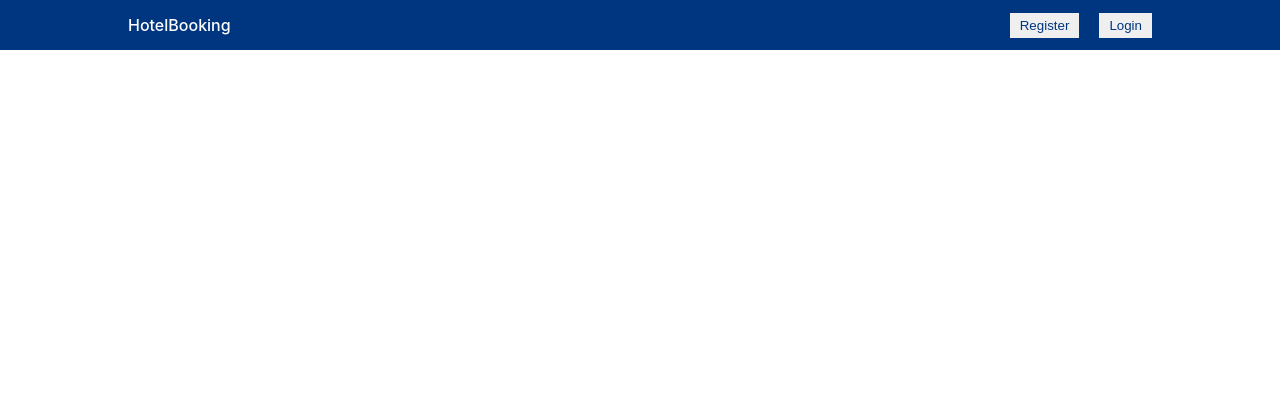
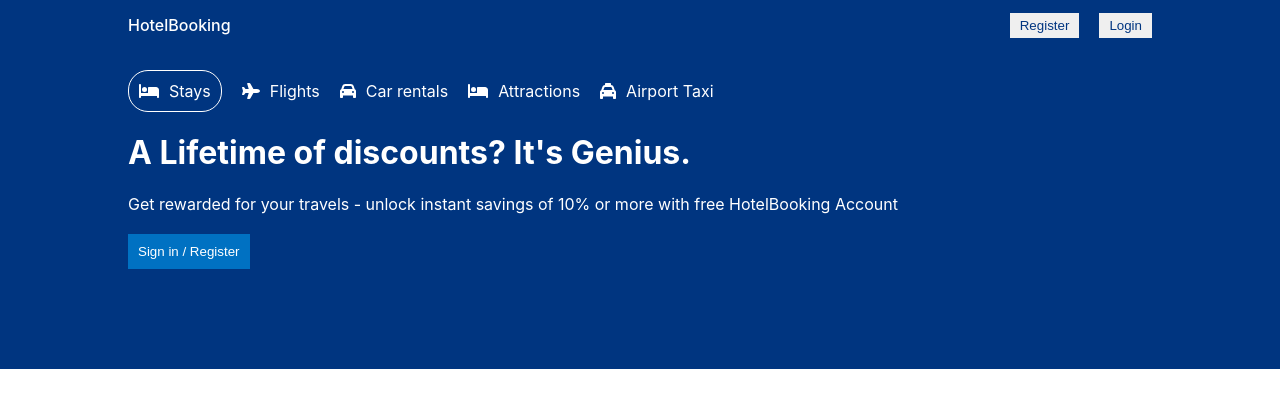
Before and after one commit to RamKumarMandal/hotelandbus, a React (Vite) app in the folder hotelandbus/: page / in a window 1280 px wide. Shown: the top 408 px of the page. Built offline with nearby package versions, Linux system fonts and the light colour scheme.

Commit message:
4th commit

```diff
--- a/hotelandbus/package.json
+++ b/hotelandbus/package.json
@@ -9,6 +9,11 @@
     "test": "vitest"
   },
   "dependencies": {
+    "@fortawesome/fontawesome-svg-core": "^6.5.1",
+    "@fortawesome/free-brands-svg-icons": "^6.5.1",
+    "@fortawesome/free-regular-svg-icons": "^6.5.1",
+    "@fortawesome/free-solid-svg-icons": "^6.5.1",
+    "@fortawesome/react-fontawesome": "^0.2.0",
     "react": "^17.0.2",
     "react-dom": "^17.0.2",
     "react-router-dom": "^6.21.3"
--- /dev/null
+++ b/hotelandbus/src/components/header/Header.css
@@ -0,0 +1,41 @@
+.header{
+    background-color: #003580;
+    color: white;
+    display: flex;
+    justify-content: center;
+}
+.headerContainer{
+    width: 100%;
+    max-width: 1024px;
+    margin: 20px 0px 100px 0px;
+}
+
+.headerList{
+    display: flex;
+   gap: 20px;
+}
+
+.headerListItem{
+    display: flex;
+    gap: 10px;
+    align-items: center;
+}
+
+.headerListItem.active{
+    border: 1px solid white;
+    padding: 10px;
+    border-radius: 20px;
+}
+
+.headerDesc{
+margin: 20px 0px;
+}
+
+.headerbtn{
+    background-color: #0071c2;
+    border: none;
+    color: white;
+    font-weight: 500;
+    padding: 10px;
+    cursor: pointer;
+}
--- /dev/null
+++ b/hotelandbus/src/components/header/Header.tsx
@@ -0,0 +1,48 @@
+import React from 'react'
+import './Header.css'
+import { FontAwesomeIcon } from '@fortawesome/react-fontawesome'
+import {
+  faBed,
+  faCar,
+  faPlane,
+  faTaxi,
+} from '@fortawesome/free-solid-svg-icons'
+
+const Header = () => {
+  return (
+    <div className="header">
+      <div className="headerContainer">
+        <div className="headerList">
+          <div className="headerListItem active">
+            <FontAwesomeIcon icon={faBed} />
+            <span>Stays</span>
+          </div>
+          <div className="headerListItem">
+            <FontAwesomeIcon icon={faPlane} />
+            <span>Flights</span>
+          </div>
+          <div className="headerListItem">
+            <FontAwesomeIcon icon={faCar} />
+            <span>Car rentals</span>
+          </div>
+          <div className="headerListItem">
+            <FontAwesomeIcon icon={faBed} />
+            <span>Attractions</span>
+          </div>
+          <div className="headerListItem">
+            <FontAwesomeIcon icon={faTaxi} />
+            <span>Airport Taxi</span>
+          </div>
+        </div>
+        <h1 className="headerTitle">A Lifetime of discounts? It's Genius.</h1>
+        <p className="headerDesc">
+          Get rewarded for your travels - unlock instant savings of 10% or more
+          with free HotelBooking Account
+        </p>
+        <button className="headerbtn">Sign in / Register</button>
+      </div>
+    </div>
+  )
+}
+
+export default Header
--- a/hotelandbus/src/pages/Home.tsx
+++ b/hotelandbus/src/pages/Home.tsx
@@ -1,9 +1,14 @@
 import React from 'react'
+import Nav from '../components/navbar/Nav'
+import Header from '../components/header/Header'
 
-import Nav from '../components/navbar/Nav'
-
-function Home() {
-  return <Nav />
+const Home = () => {
+  return (
+    <div>
+      <Nav />
+      <Header />
+    </div>
+  )
 }
 
 export default Home
```
Also changed, not shown: 2 other files (tests, documents, lock files or other folders).
